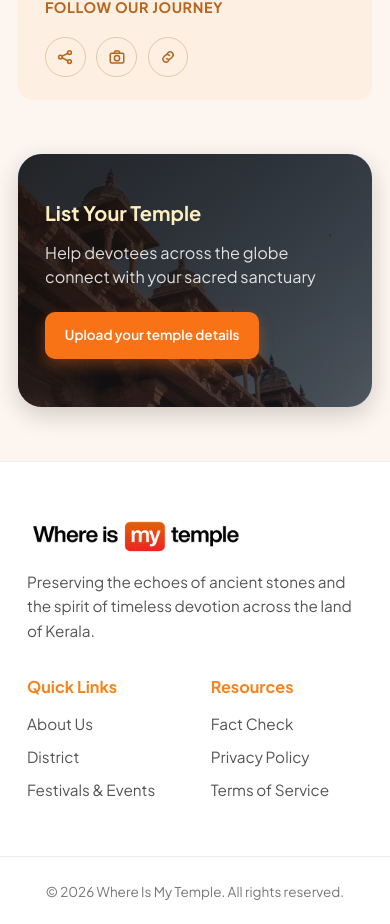
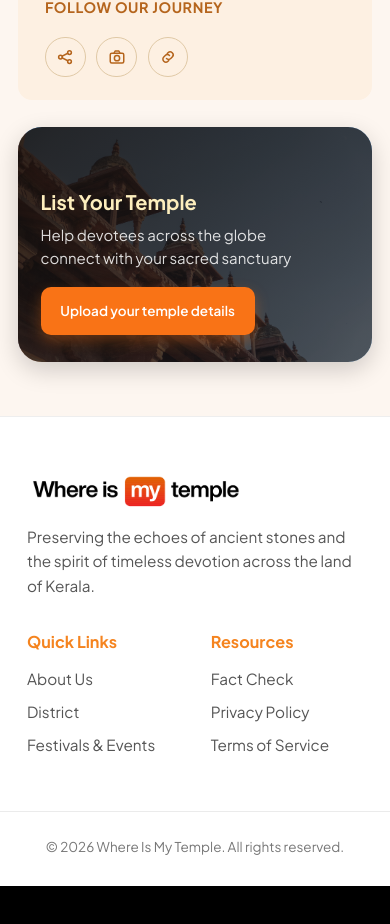
Before and after one commit to sanoopnazeer/where-is-my-temple, a Next.js app: page /contact in a window 390 px wide. Shown: the part 2373-3297 px from the top of the page. After the commit the page ends 3259 px from the top, so only its background shows below. Built offline with nearby package versions, Linux system fonts and the light colour scheme; a web font is replaced by a local one.

Commit message:
fix: ui fixes

```diff
--- a/src/components/home/DistrictsGrid.module.css
+++ b/src/components/home/DistrictsGrid.module.css
@@ -148,6 +148,8 @@
     display: block;
     width: 100%;
     margin-top: 1.25rem;
+    font-size: 16px;
+    border-radius: 14px;
     text-align: center;
   }
 }
--- a/src/components/home/FeaturedTemples.tsx
+++ b/src/components/home/FeaturedTemples.tsx
@@ -19,6 +19,9 @@ export function FeaturedTemples({ temples }: { temples: FeaturedTemple[] }) {
   return (
     <section className={styles.section}>
       <h2 className={styles.heading}>Top Visited Temples</h2>
+      {/* Shown only on mobile (CSS) — design/mobile has this line under a
+          left-aligned heading; design/desktop centers the heading alone. */}
+      <p className={styles.subheading}>Most revered spiritual centers in God&apos;s Own Country</p>
       <div className={styles.grid}>
         {temples.map((temple) => {
           const heroImage = typeof temple.heroImage === 'object' ? temple.heroImage : undefined
--- a/src/components/layout/ComingSoonCta.module.css
+++ b/src/components/layout/ComingSoonCta.module.css
@@ -75,7 +75,8 @@
    left-aligns it instead, as an inset rounded card. */
 @media (max-width: 480px) {
   .banner {
-    margin: 3rem 1rem 3rem;
+    min-height: 0;
+    margin: 1.5rem 1rem 3rem;
     border-radius: 24px;
     box-shadow: 0 8px 24px rgba(0, 0, 0, 0.18);
   }
@@ -85,10 +86,10 @@
   }
 
   .inner {
-    padding: 2.25rem 1.5rem;
+    padding: 3.5rem 1.25rem 1.5rem;
     align-items: flex-start;
     text-align: left;
-    gap: 0.85rem;
+    gap: 0.6rem;
   }
 
   .title {
@@ -97,10 +98,15 @@
     color: #fdeebd;
   }
 
+  .subtitleLine {
+    display: block;
+    white-space: nowrap;
+  }
+
   .subtitle {
     display: block;
     margin: 0;
-    font-size: 0.9rem;
+    font-size: 15px;
     line-height: 1.5;
     color: rgba(255, 255, 255, 0.85);
   }
--- a/src/components/layout/ComingSoonCta.tsx
+++ b/src/components/layout/ComingSoonCta.tsx
@@ -43,7 +43,8 @@ export function ComingSoonCta({
         {/* Shown only on mobile (CSS) — design/mobile's version of this
             banner has this line, design/desktop's doesn't. */}
         <p className={styles.subtitle}>
-          Help devotees across the globe connect with your sacred sanctuary
+          Help devotees across the globe{' '}
+          <span className={styles.subtitleLine}>connect with your sacred sanctuary</span>
         </p>
         <span className={styles.button} aria-disabled="true">
           Upload your temple details
```
Also changed, not shown: src/components/home/FeaturedTemples.module.css (+19 -0 lines).
